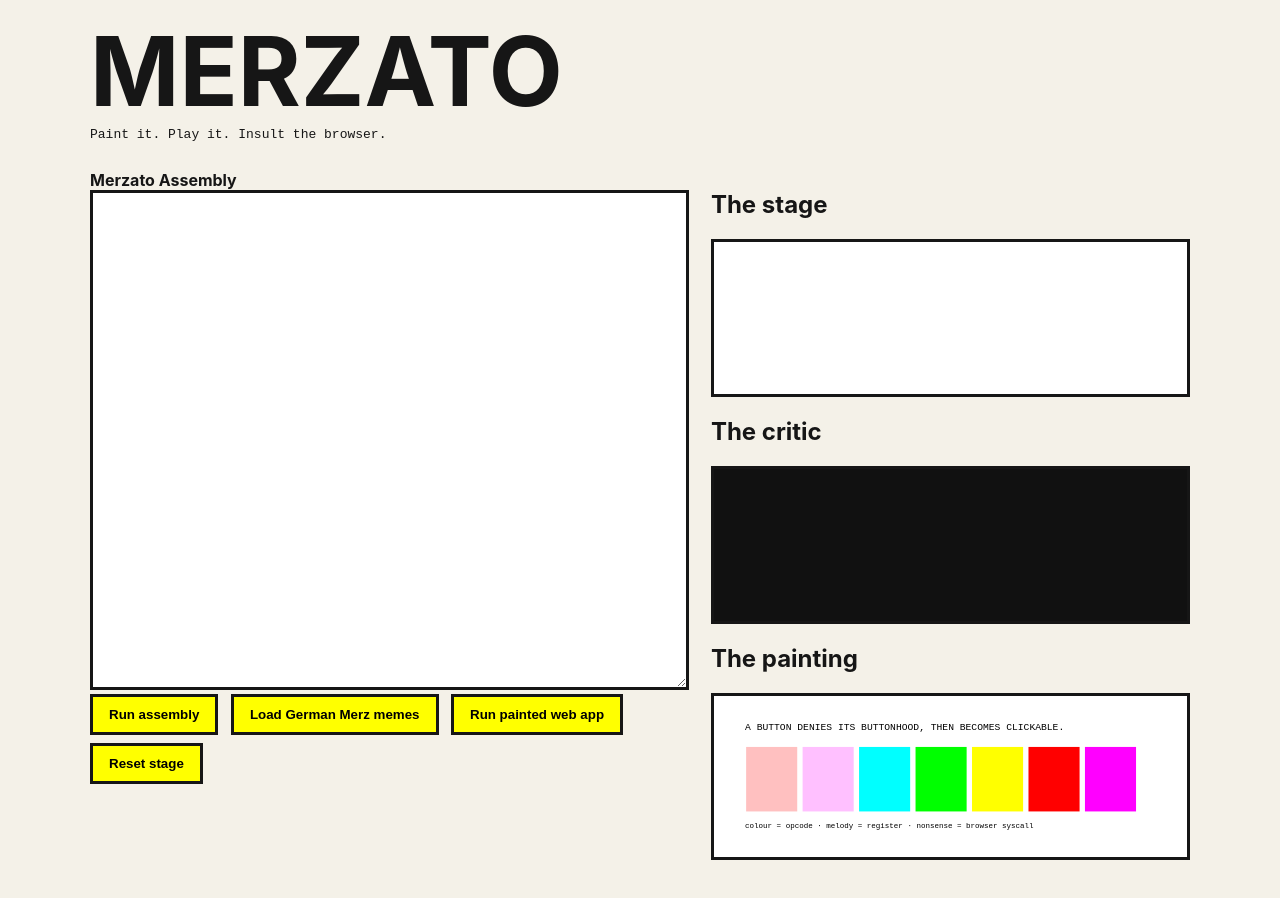
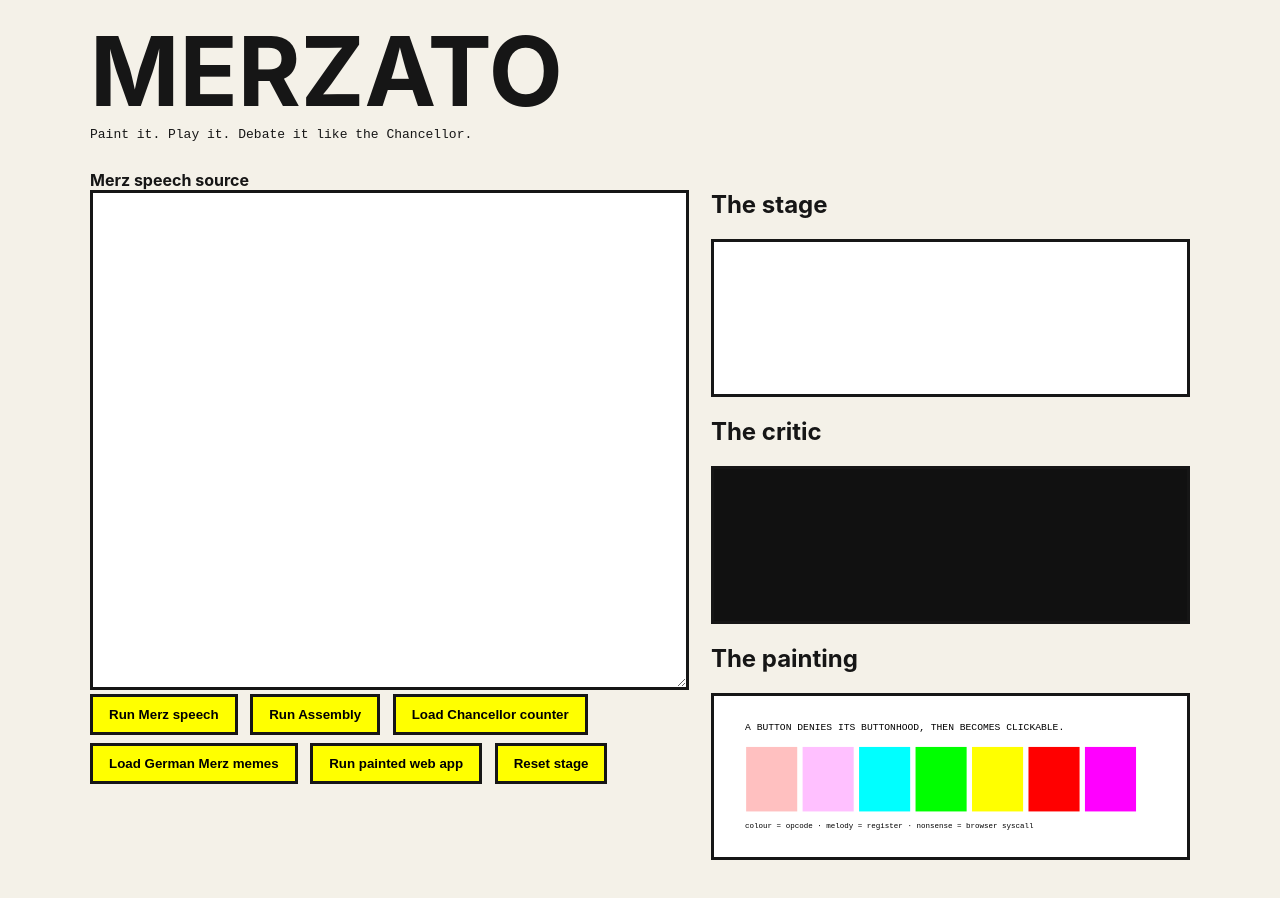
Before and after one commit to Pepitodrop/merzato-lang, a website with bundled scripts: page web/index.html in a window 1280 px wide. Built offline with nearby package versions, Linux system fonts and the light colour scheme; no server answers.

Commit message:
Expose speech syntax in the playground

```diff
--- a/web/index.html
+++ b/web/index.html
@@ -21,12 +21,14 @@
 </head>
 <body>
   <h1>MERZATO</h1>
-  <p class="tagline">Paint it. Play it. Insult the browser.</p>
+  <p class="tagline">Paint it. Play it. Debate it like the Chancellor.</p>
   <div class="grid">
     <section>
-      <label for="source"><strong>Merzato Assembly</strong></label>
-      <textarea id="source" spellcheck="false" aria-label="Merzato Assembly source"></textarea>
-      <button id="run">Run assembly</button>
+      <label for="source"><strong>Merz speech source</strong></label>
+      <textarea id="source" spellcheck="false" aria-label="Merz speech or Assembly source"></textarea>
+      <button id="run">Run Merz speech</button>
+      <button id="runAssembly">Run Assembly</button>
+      <button id="loadSpeech">Load Chancellor counter</button>
       <button id="loadMemes">Load German Merz memes</button>
       <button id="runArt">Run painted web app</button>
       <button id="reset">Reset stage</button>
```
